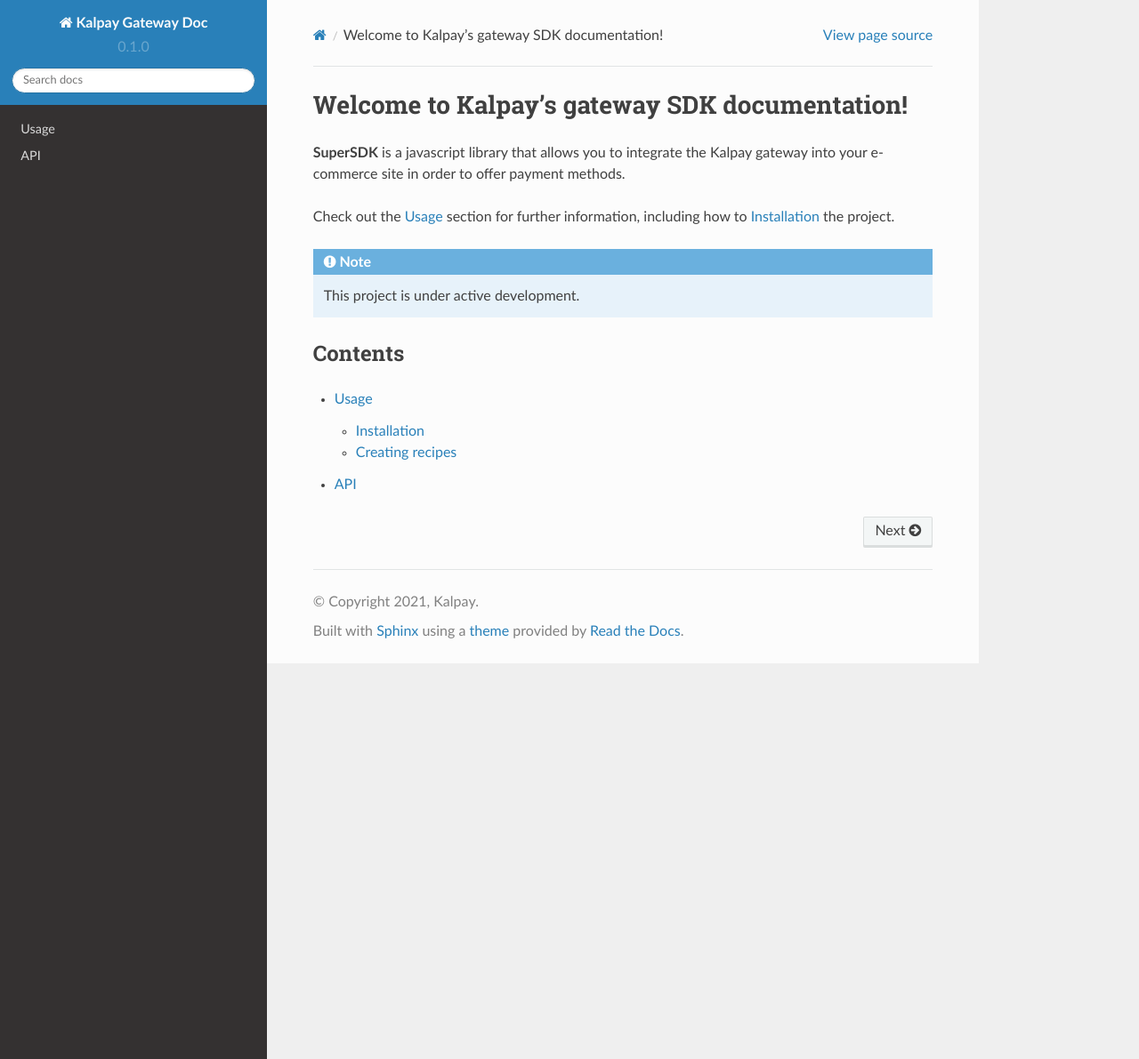
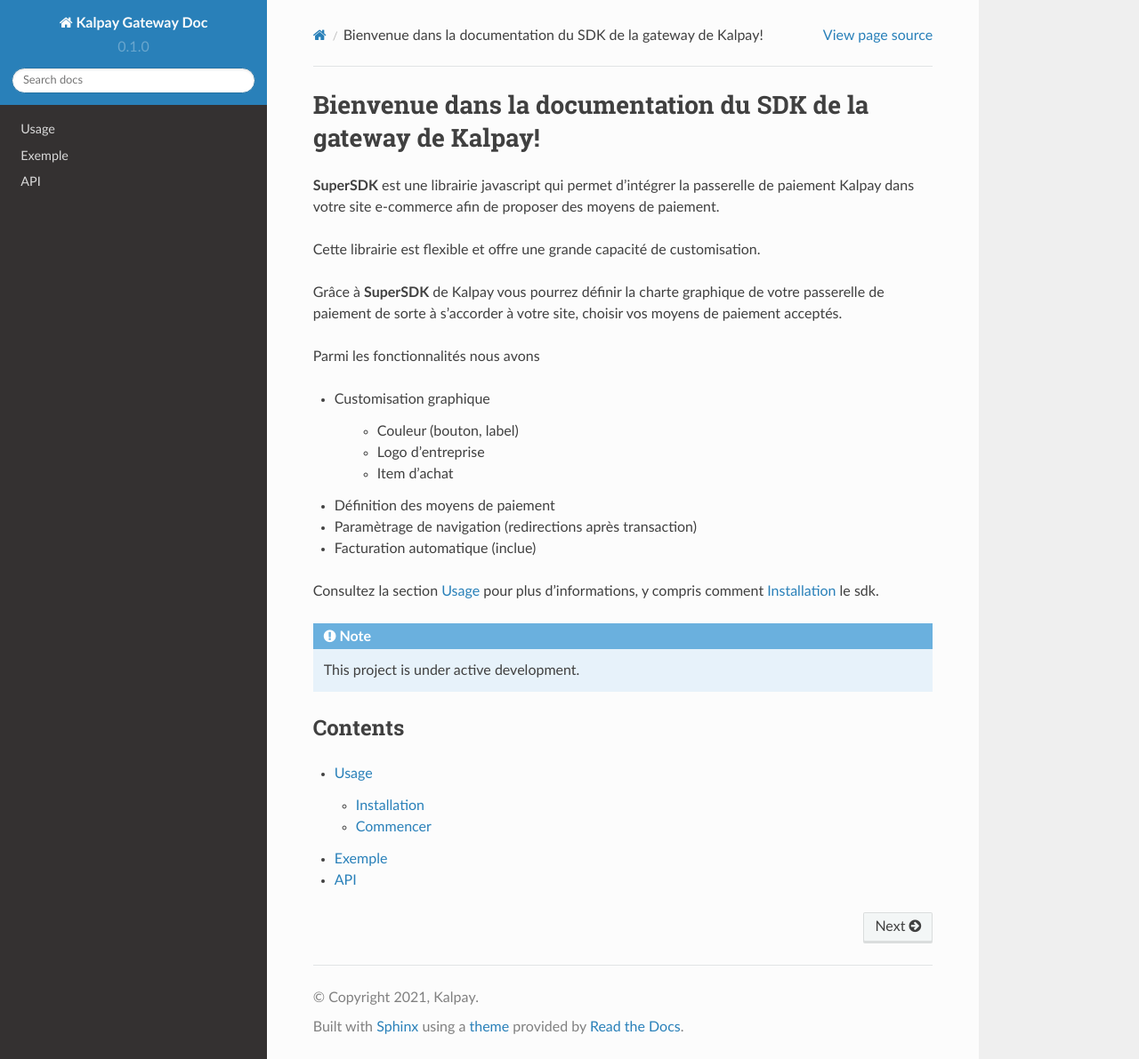
Before and after one commit to kalpayinc/kalpay-gateway-docs, a Sphinx documentation site: the page built from docs/source/index.rst, in a window 1280 px wide and 1191 px high. Shown: the whole window at 89% size. Built offline with Sphinx 7.4.7 and the Read the Docs theme 2.0.0, drawn with Linux system fonts in a browser that asks for light colours.

Commit message:
[UPDATE] usage : kalpay description

```diff
--- a/docs/source/index.rst
+++ b/docs/source/index.rst
@@ -1,12 +1,28 @@
-Welcome to Kalpay's gateway SDK documentation!
-===================================
+Bienvenue dans la documentation du SDK de la gateway de Kalpay!
+===============================================================
 
-**SuperSDK** is a javascript library that allows you to integrate the Kalpay gateway
-into your e-commerce site in order to offer payment methods.
+**SuperSDK** est une librairie javascript qui permet d'intégrer la passerelle de paiement Kalpay
+dans votre site e-commerce afin de proposer des moyens de paiement.
+
+Cette librairie est flexible et offre une grande capacité de customisation.
+
+Grâce à **SuperSDK** de Kalpay vous pourrez définir la charte graphique de votre passerelle de paiement de sorte à s'accorder à votre site, choisir vos moyens de paiement acceptés.
+
+Parmi les fonctionnalités nous avons
+
+* Customisation graphique
+
+   * Couleur (bouton, label)
+   * Logo d'entreprise
+   * Item d'achat
 
 
-Check out the :doc:`usage` section for further information, including
-how to :ref:`installation` the project.
+* Définition des moyens de paiement
+* Paramètrage de navigation (redirections après transaction)
+* Facturation automatique (inclue)
+
+Consultez la section :doc:`usage` pour plus d'informations, y compris
+comment :ref:`misenplace` le sdk.
 
 .. note::
 
--- a/docs/source/usage.rst
+++ b/docs/source/usage.rst
@@ -1,33 +1,177 @@
 Usage
 =====
 
-.. _installation:
+.. _misenplace:
 
 Installation
 ------------
 
-To use Lumache, first install it using pip:
+Pour utiliser le *SuperSDK* la première chose à faire est de l'ajouter à votre page html.
 
-.. code-block:: console
+Pour ajouter un script ou bibliothèque javascript tier, il y'a deux école :
 
-   (.venv) $ pip install lumache
+* La manière synchrone
 
-Creating recipes
-----------------
+.. code-block:: html
 
-To retrieve a list of random ingredients,
-you can use the ``lumache.get_random_ingredients()`` function:
+   <!doctype html>
+   <html>
+   <head>
+      <meta charset="utf-8">
+      <title>KALPAY-Demo</title>
+   </head>
+   <body>
+      <script src="kalpay-gateway-sdk-X.X.X.js"></script>
+      <script>
 
-.. autofunction:: lumache.get_random_ingredients
+      // Your code goes here.
 
-The ``kind`` parameter should be either ``"meat"``, ``"fish"``,
-or ``"veggies"``. Otherwise, :py:func:`lumache.get_random_ingredients`
-will raise an exception.
+      </script>
+   </body>
+   </html>
 
-.. autoexception:: lumache.InvalidKindError
 
-For example:
+* La manière asynchrone
 
->>> import lumache
->>> lumache.get_random_ingredients()
-['shells', 'gorgonzola', 'parsley']
+
+.. code-block:: html
+
+   <!doctype html>
+   <html>
+   <head>
+      <meta charset="utf-8">
+      <title>KALPAY-Demo</title>
+   </head>
+   <body>
+      <script>
+      (function(){
+           window.superSDK_ready = window.superSDK_ready || [];
+           var script = document.createElement('script');
+           script.src = 'kalpay-gateway-sdk-X.X.X.js';
+           script.async = true;
+           var entry = document.getElementsByTagName('script')[0];
+           entry.parentNode.insertBefore(script, entry);
+       })();
+
+       window.superSDK_Async = function() {
+
+         // Your code goes here.
+
+       }
+      </script>
+   </body>
+   </html>
+
+
+.. note::
+    Nous recommandons la méthode `asynchrone`
+    et d'inserer le code à la fin de votre code html pour une meilleure expérience utilisateur
+
+
+
+Commencer
+---------
+
+.. _initialisation:
+1. Initialisation
+
+Pour commencer l'expérience Kalpay, il faudra *obligatoirement* activer la passerelle grâce à la fonction ``superSDK.init()``.
+
+.. autofunction:: superSDK.init
+
+la fonction prend _deux_ paramètres : un ``identifiant`` et une ``fonction de callback``.
+
+le paramètre ``identifiant`` doit être un objet du type :
+
+.. code-block:: json
+   {
+      accessKey: [ACCESS_KEY],
+      secretKey: [SECRET_KEY]
+   }
+
+,
+le paramètre ``fonction de callback`` sera du type :
+
+.. code-block:: javascript
+
+   function(response){
+      // Your code goes here.
+   }
+
+
+L'initialisation de la gateway dans une page html ressemblera à ceci :
+
+.. code-block:: javascript
+
+   superSDK.init({accessKey: [ACCESS_KEY], secretKey: [SECRET_KEY]},function(response){});
+
+
+.. warning::
+    le ``ACCESS_KEY`` et ``SECRET_KEY`` sont disponibles qu'après souscription à un compte **Kalpay Business**
+
+
+.. _parametrage:
+1. Paramètrage (Customisation)
+
+Après *initialisation* ici :ref:`initialisation`, la seconde étape est de paramètrer votre passerelle.
+
+Le paramètrage se fait grâce à la fonction ``superSDK.setup()``.
+
+.. autofunction:: superSDK.setup
+
+la fonction attend un ``objet de customisation``.
+
+le paramètre ``objet de customisation`` ressemble à ceci :
+
+.. code-block:: javascript
+
+   {
+      store_name : [PAGE_NAME],
+      triggerer: "render_zone",
+      store_logo_url : [LOGO_URL],
+      frame_color: [CUSTOM_COLOR]
+   }
+
+.. note::
+    ``LOGO_URL`` n'est pas obligatoire et doit être un lien externe (http://lien_vers_image)
+    ``CUSTOM_COLOR`` est un code hexadecimal (#03fc7b)
+
+Exemple
+=======
+
+Voici un exemple de code *javascript* intégrant la Gateway de Kalpay
+
+.. code-block:: javascript
+   <script>
+       (function(){
+           window.superSDK_ready = window.superSDK_ready || [];
+           var script = document.createElement('script');
+           script.src = 'kalpay-gateway-sdk-1.0.4.js';
+           script.async = true;
+           var entry = document.getElementsByTagName('script')[0];
+           entry.parentNode.insertBefore(script, entry);
+       })();
+
+       window.superSDK_Async = function() {
+
+           superSDK.init({accessKey: [ACCESS_KEY], secretKey: [SECRET_KEY]},function(response){});
+           superSDK.setup({
+               store_name : [PAGE_NAME],
+               triggerer: "render_zone",
+               store_logo_url : [LOGO_URL],
+               frame_color: [CUSTOM_COLOR]
+           });
+           superSDK.addItem({
+               name : [ITEM_NAME],
+               quantity: [ITEM_QUANTITY],
+               unit_price : [ITEM_PRICE],
+               item_photo : [ITEM_PHOTO_URL]
+           });
+           // define superSDK navigation
+           superSDK.setNavigation({
+               success_url : [TRANSACTION_SUCCESS_PAGE_URL],
+               failed_url : [TRANSACTION_FAILED_PAGE_URL],
+               back_url : window.location.href
+           })
+       }
+</script>
```
